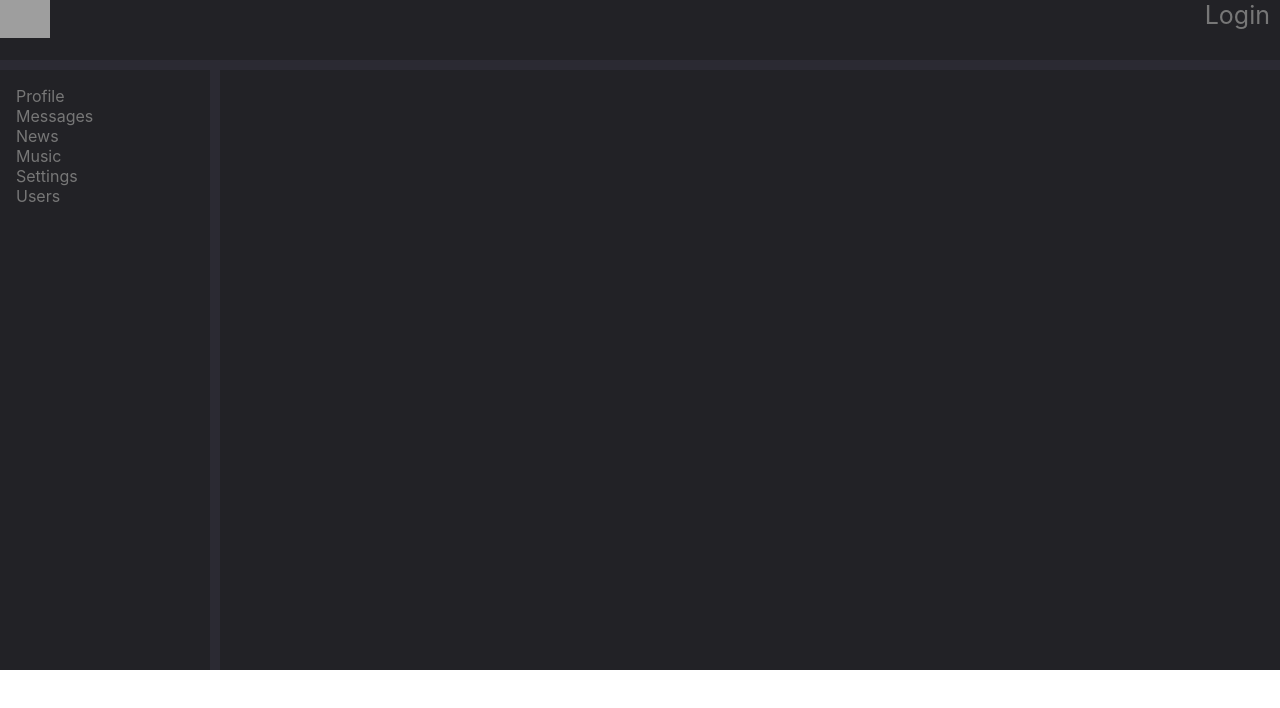
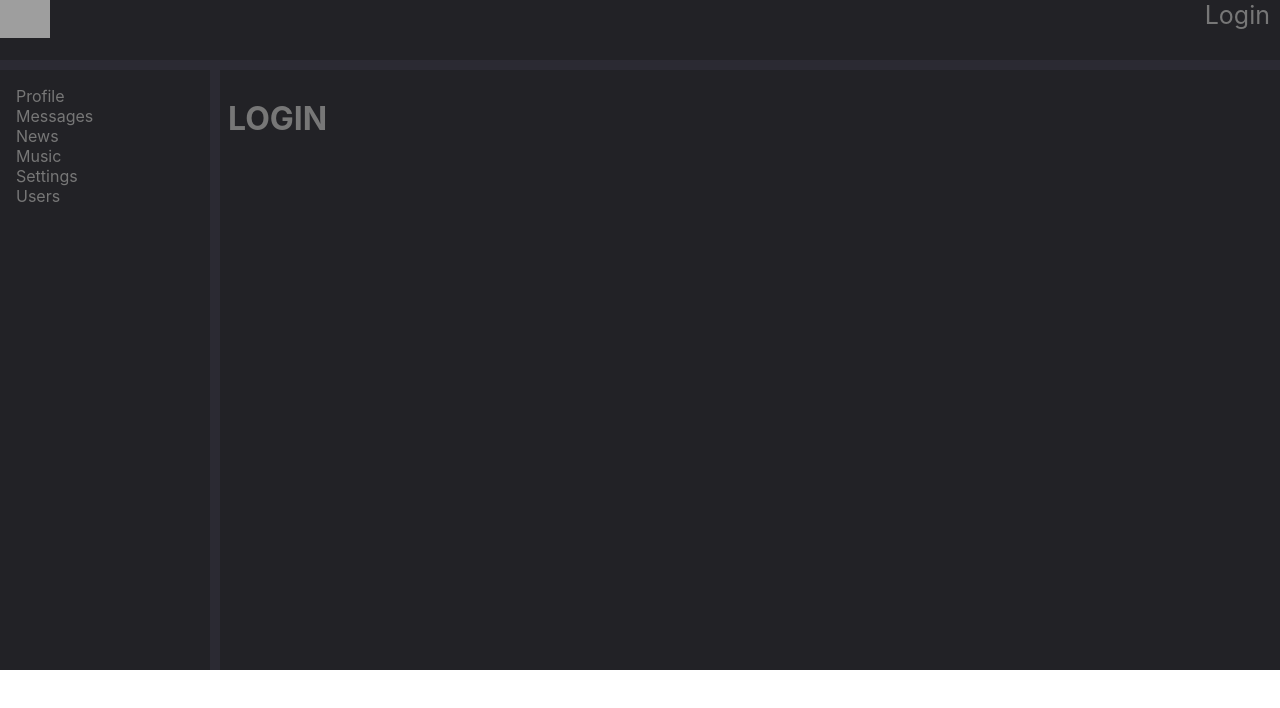
Before and after one commit to cththes/Social-Network, a React (Create React App) app: page /login in a window 1280 px wide. Shown: the top 708 px of the page. Built offline with nearby package versions, Linux system fonts and the light colour scheme; no server answers; grey boxes are pictures that could not be loaded.

Commit message:
68 redirect

```diff
--- a/src/App.js
+++ b/src/App.js
@@ -6,6 +6,7 @@ import Navbar from "./components/Navbar/Navbar";
 import ProfileContainer from "./components/Profile/ProfileContainer";
 import { Routes, Route } from "react-router-dom";
 import HeaderContainer from "./components/Header/HeaderContainer";
+import Login from "./components/Login/Login";
 
 const App = () => {
   return (
@@ -15,6 +16,7 @@ const App = () => {
       <div className="app-wrapper-content">
         <Routes>
           <Route element={<ProfileContainer />} path="profile" />
+          <Route element={<Login />} path="login" />
           <Route element={<ProfileContainer />} path="profile/:userId" />
           <Route element={<DialogsContainer />} path="dialogs/*" />
           <Route element={<UsersContainer />} path="users/*" />
--- a/src/components/Dialogs/Dialogs.jsx
+++ b/src/components/Dialogs/Dialogs.jsx
@@ -3,10 +3,14 @@ import styles from "./Dialogs.module.css";
 import Message from "./Message/Message";
 import UserContainer from "./User/UserContainer";
 import DialogItem from "./DialogItem/DialogItem";
+import { Navigate } from "react-router-dom";
 
 const Dialogs = (props) => {
   let dialogsElements = props.state.dialogs.map((d) => <DialogItem name={d.name} id={d.id} />);
   let messagesElements = props.state.messages.map((m) => <Message message={m.message} />);
+  if (!props.isAuth) {
+    return <Navigate to="/login"/>
+  }
   return (
     <div className={styles.dialogs}>
       <div className={styles.dialogsItems}>{dialogsElements}</div>
--- a/src/components/Dialogs/DialogsContainer.jsx
+++ b/src/components/Dialogs/DialogsContainer.jsx
@@ -4,6 +4,7 @@ import { connect } from "react-redux";
 let mapStateToProps = (state) => {
   return {
     state: state.dialogsPage,
+    isAuth: state.auth.isAuth
   };
 };
 
--- /dev/null
+++ b/src/components/Login/Login.jsx
@@ -0,0 +1,7 @@
+import React from 'react'
+
+const Login = () => {
+   return <h1>LOGIN</h1>
+}
+
+export default Login
--- a/src/components/Profile/Profile.jsx
+++ b/src/components/Profile/Profile.jsx
@@ -2,10 +2,15 @@ import React from "react";
 import Preloader from "../Common/Preloader/Preloader";
 import MyPostsContainer from "./MyPosts/MyPostsContainer";
 import ProfileInfo from "./ProfileInfo/ProfileInfo";
+import {Navigate} from 'react-router-dom'
 
 const Profile = (props) => {
   if (!props.profile) {
     return <Preloader />;
+  }
+
+  if (!props.isAuth) {
+    return <Navigate to="/login"/>
   }
   return (
     <div>
--- a/src/components/Profile/ProfileContainer.js
+++ b/src/components/Profile/ProfileContainer.js
@@ -29,6 +29,7 @@ class ProfileContainer extends React.Component {
 let mapStateToProps = (state) => {
   return {
     profile: state.profilePage.profile,
+    isAuth: state.auth.isAuth
   };
 };
 
```
